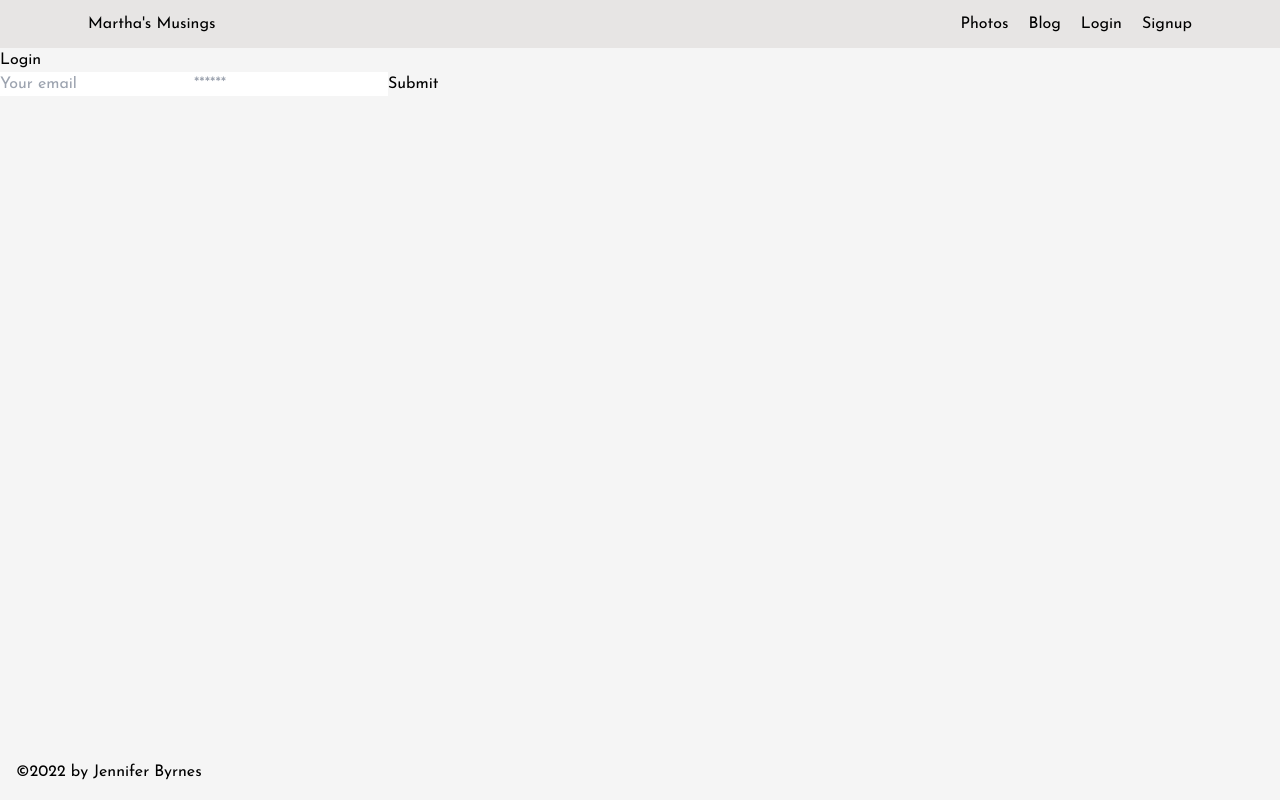
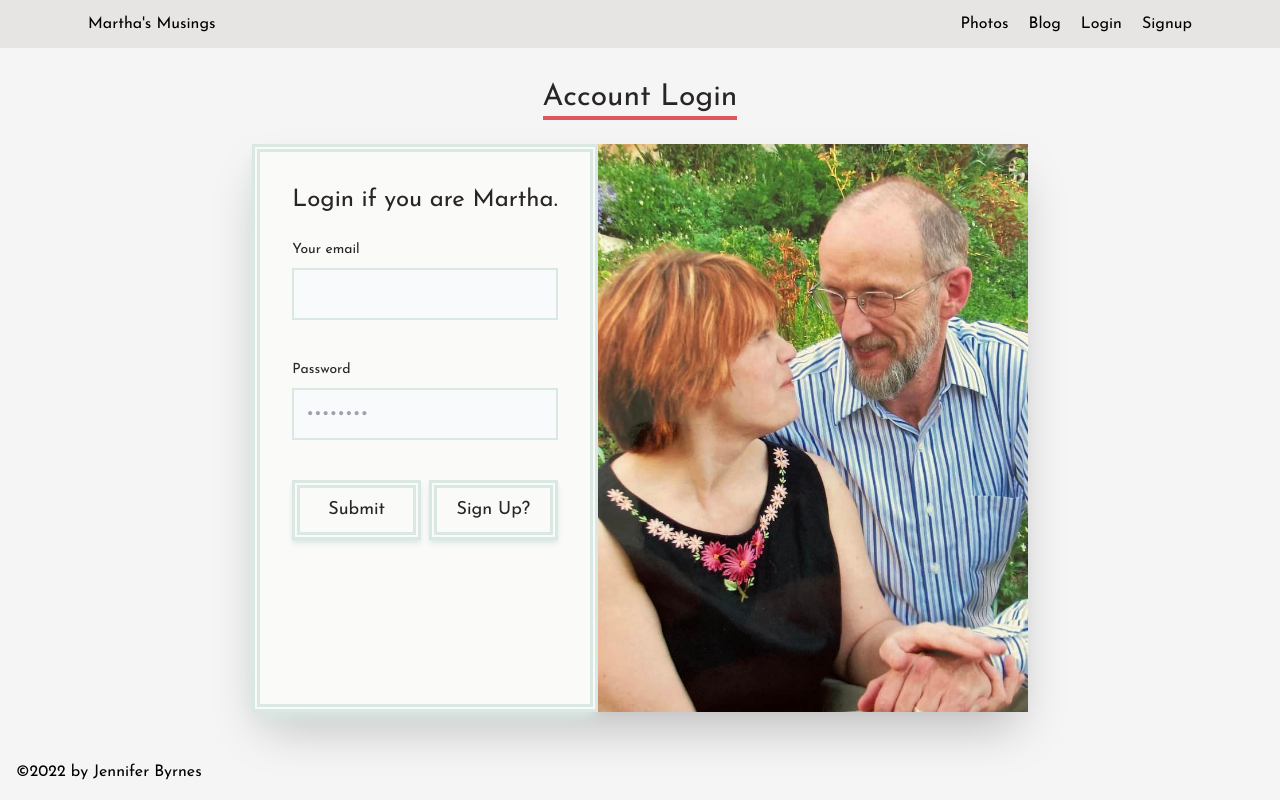
Before and after one commit to JenniferByrnes/project-martha, a React (Create React App) app in the folder client/: page /login in a window 1280 px wide. Built offline with nearby package versions, Linux system fonts and the light colour scheme.

Commit message:
styled Login

```diff
--- a/client/src/components/BlogImage/index.js
+++ b/client/src/components/BlogImage/index.js
@@ -53,7 +53,7 @@ export default function BlogImage({ handleImage }) {
 
   return (
     // image display and selection
-    <div>
+    <div className="container">
       {/* type file allows user to upload file */}
       <input
         accept="image/*"
--- a/client/src/components/ThoughtForm/index.js
+++ b/client/src/components/ThoughtForm/index.js
@@ -73,15 +73,16 @@ const ThoughtForm = () => {
 
   return (
     // Container for new blog post
-    <div className="max-w-sm w-full lg:max-w-full lg:flex flex-col md:flex-row md:max-w-xl rounded-lg bg-white shadow-lg mb-3 p-3">
-      {/* Input form */}
-      <form className="p-3"
-        onSubmit={handleFormSubmit}
-      >
-        {/* First row */}
-        <div className="row">
+    <div className="flex justify-center">
+      {/* Card */}
+
+      <div className="w-full lg:max-w-full lg:flex flex-col md:flex-row md:max-w-xl rounded-2xl bg-white shadow-lg mx-6 my-3 md:p-3 ">
+        {/* Input form */}
+        <form className="p-3 w-full"
+          onSubmit={handleFormSubmit}
+        >
           {/* Image container */}
-          <div className="col py-3 px-6 border-b border-gray-300" md="auto">
+          <div className="col py-3 px-6 " md="auto">
             {/* Image sub container */}
             <div className="form-group mb-6">
               <BlogImage handleImage={handleImage} />
@@ -90,11 +91,9 @@ const ThoughtForm = () => {
           {/* Next row */}
           <div classname="row">
             {/* Blog title */}
-            <div className="form-group mb-6">
-              <input
-                id="thoughtTitle"
-                name="title1"
-                placeholder="Blog title - if desired (yes?)"
+            <div className="mb-6">
+              <label for="title1" className="block mb-2 text-sm font-medium ">Blog Post Title</label>
+              <input type="text" name="title1" id="thoughtTitle" className="  border-2 border-pcGreen w-full p-3 mb-4 focus: outline-pcGreen rounded"
                 onChange={handleChangeTitle}
               />
             </div>
@@ -102,54 +101,29 @@ const ThoughtForm = () => {
           {/* This is the blog text */}
           <div classname="row">
             <div className="form-group mb-6">
-              <textarea className="form-control block
-        w-full
-        px-3
-        py-1.5
-        text-base
-        font-normal
-        text-gray-700
-        bg-white bg-clip-padding
-        border border-solid border-gray-300
-        rounded
-        transition
-        ease-in-out
-        m-0
-        focus:text-gray-700 focus:bg-white focus:border-blue-600 focus:outline-none
-      "
+              <label for="text" className="block mb-2 text-sm font-medium ">Blog Content</label>
+              <textarea className="block
+                  w-full
+                  bg-clip-padding
+                  border-2 border-pcGreen p-3 mb-4
+                  focus: outline-pcGreen
+                  rounded "
                 id="thoughtText"
                 rows="5"
-                placeholder="Blog Text..."
                 name="text"
                 onChange={handleChange}
               />
             </div>
           </div>
           {/* This is the submit button */}
-          <div class="grid grid-cols-2 gap-4">
-            <button className="px-6
-      py-2.5
-      bg-blue-600
-      text-white
-      font-medium
-      text-xs
-      leading-tight
-      uppercase
-      rounded
-      shadow-md
-      hover:bg-blue-700 hover:shadow-lg
-      focus:bg-blue-700 focus:shadow-lg focus:outline-none focus:ring-0
-      active:bg-blue-800 active:shadow-lg
-      transition
-      duration-150
-      ease-in-out" type="submit">
-              Submit
-            </button>
+          <div className="flex justify-center">
+            <button type="submit" className="form-button max-w-fit px-4">Submit</button>
           </div>
-        </div>
+        </form>
+      </div >
+    </div >
 
-      </form>
-    </div >
+
   );
 };
 
--- a/client/src/components/ThoughtList/index.js
+++ b/client/src/components/ThoughtList/index.js
@@ -15,9 +15,9 @@ const ThoughtList = ({ thoughts, title }) => {
           // Flexbox for each thought
           <div key={thought._id} className="flex justify-center ">
             {/* Card */}
-            <div className="w-full  m-1">
+            <div className="w-full m-1">
               {/* Card links to expanded blog post */}
-              <Link className="group flex flex-col md:flex-row  items-center shadow-2xl md:max-w-full rounded-2xl bg-white"
+              <Link className="group flex flex-col md:flex-row items-center shadow-2xl md:max-w-full rounded-2xl bg-white"
                 to={`/thought/${thought._id}`}
                 style={{
                   textDecoration: 'none'
--- a/client/src/pages/HomeBlog.js
+++ b/client/src/pages/HomeBlog.js
@@ -49,12 +49,12 @@ const HomeBlog = () => {
         </div>
 
         {/* Right section of container */}
-        <div className="flex-grow shrink">
+        <div className="flex-grow shrink ">
           {/* Column for blog posts */}
-          <div className="justify-space-between">
+          <div className="justify-space-between ">
             {/* Check if user is logged in */}
             {loggedIn && (
-              <div className="mb-3 bg-zinc-500">
+              <div className="mb-3 ">
                 {/* logged in user can add post */}
                 <ThoughtForm />
               </div>
--- a/client/src/pages/Login.js
+++ b/client/src/pages/Login.js
@@ -2,6 +2,8 @@ import React, { useState } from 'react';
 import { useMutation } from '@apollo/client';
 import { LOGIN_USER } from '../utils/mutations';
 import Auth from '../utils/auth';
+import { Link } from 'react-router-dom';
+import image from '../assets/images/BurfordLove.jpeg'
 
 const Login = (props) => {
   const [formState, setFormState] = useState({ email: '', password: '' });
@@ -33,40 +35,45 @@ const Login = (props) => {
   };
 
   return (
-    <main className='flex-row justify-center mb-4'>
-      <div className='col-12 col-md-6'>
-        <div className='card'>
-          <h4 className='card-header'>Login</h4>
-          <div className='card-body'>
-            <form onSubmit={handleFormSubmit}>
-              <input
-                className='form-input'
-                placeholder='Your email'
-                name='email'
-                type='email'
-                id='email'
-                value={formState.email}
-                onChange={handleChange}
-              />
-              <input
-                className='form-input'
-                placeholder='******'
-                name='password'
-                type='password'
-                id='password'
-                value={formState.password}
-                onChange={handleChange}
-              />
-              <button className='btn d-block w-100' type='submit'>
-                Submit
-              </button>
+    <section className="flex flex-col items-center justify-center px-6 py-8 pt-[60px] mx-auto md:h-screen lg:py-0 text-stone-800">
+      <h1 className="flex items-center mb-6 text-3xl border-b-4 border-pcCoral">
+        Account Login
+      </h1>
+      <div
+        className="relative flex flex-col m-6 space-y-10 bg-white shadow-2xl rounded-2xl md:flex-row md:space-y-0 md:m-0"
+      >
+        {/* Left Side */}
+        <div className="form-container">
+          <div className="form-inner-container">
+            <h1 className="md:text-2xl items-center justify-center">
+              Login if you are Martha.
+            </h1>
+            <form className="space-y-4 md:space-y-6 " onSubmit={handleFormSubmit}>
+              <div>
+                <label for="email" className="block mb-2 text-sm font-medium ">Your email</label>
+                <input type="email" name="email" id="email" className="form-field  mb-4 focus: outline-pcGreen" onChange={handleChange} />
+              </div>
+              <div>
+                <label for="password" className="block mb-2 text-sm font-medium ">Password</label>
+                <input type="password" name="password" placeholder="••••••••" className="form-field  mb-4 focus: outline-pcGreen" onChange={handleChange} />
+              </div>
+              {error ? (
+                <div>
+                  <p className="error-text">The provided credentials are incorrect</p>
+                </div>
+              ) : null}
+              <div className="flex items-center justify-evenly space-x-2">
+                <button type="submit" className="form-button">Submit</button>
+                <button type="submit" className="form-button"><Link to="/signup">Sign Up?</Link></button>
+              </div>
             </form>
-            {error && <div>Login failed</div>}
           </div>
         </div>
+        {/* Right Side */}
+        <img src={image} alt="" className="w-[430px] hidden md:block" />
       </div>
-    </main>
+    </section>
   );
-};
+}
 
 export default Login;
--- a/client/src/pages/Signup.js
+++ b/client/src/pages/Signup.js
@@ -50,13 +50,13 @@ export default function Signup() {
         <div className="form-container">
           <div className="form-inner-container">
             <h1 className="items-center justify-center">
-              Please provide an email and password
+              Please provide an email and password - Martha
             </h1>
             {/* Form for input - contains submit button */}
             <form className="space-y-4 md:space-y-6" onSubmit={handleFormSubmit}>
               <div>
                 <label htmlFor="email" className="block mb-2 text-sm font-medium ">Your email</label>
-                <input type="email" name="email" id="email" className="form-field  mb-4 focus: outline-pcGreen" placeholder="name@email.com" onChange={handleChange} />
+                <input type="email" name="email" id="email" className="form-field  mb-4 focus: outline-pcGreen" onChange={handleChange} />
               </div>
               {/* password input */}
               <div>
```
